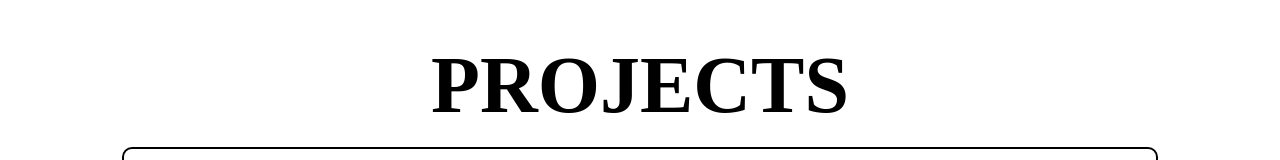
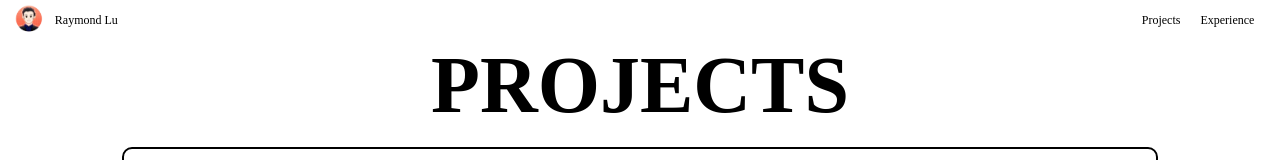
Before and after one commit to raylu15742cs/raylu15742cs.github.io, a React (Create React App) app in the folder portfolio/: page / in a window 1280 px wide. Shown: the top 160 px of the page. Built offline with nearby package versions, Linux system fonts and the light colour scheme; a web font is replaced by a local one.

Commit message:
add nav bar

```diff
--- a/portfolio/src/App.js
+++ b/portfolio/src/App.js
@@ -3,9 +3,11 @@ import Project from './Component/Project';
 import Resume from './Component/Resume';
 import "./app.css"
 import Footer from './Component/Footer';
+import Nav from './Component/Nav';
 function App() {
   return (
     <div className="App">
+      <Nav />
       <Project />
       <Footer />
     </div>
--- a/portfolio/src/Component/Nav.js
+++ b/portfolio/src/Component/Nav.js
@@ -0,0 +1,18 @@
+import profile from "./img/profile.png"
+
+function Nav() {
+    return (
+      <div className="Nav">
+        <div className="leftNav">
+          <img src={profile} alt="profile"></img>
+          <p>Raymond Lu</p>
+        </div>
+        <div className="rightNav">
+          <p>Projects</p>
+          <p>Experience</p>
+        </div>
+      </div>
+    );
+}
+
+export default Nav;
--- a/portfolio/src/app.css
+++ b/portfolio/src/app.css
@@ -16,8 +16,31 @@ h1 {
 .footer p {
     margin : 0;
 }
+/* Styling for Nav */
+.Nav {
+    display: flex;
+    padding:  0 1vw 0 1vw;
+    width: 97vw;
+    justify-content: space-between;
+    height: 5vh;
+}
+
+.leftNav , .rightNav {
+    display: flex;
+    font-size: 1.5vh;
+    align-items: center;
+}
+.leftNav {
+    gap: 10px;
+}
+.rightNav {
+    gap: 20px;
+}
+.leftNav img {
+    max-height: 4vh;
+}
 /* Styling for Project Page */
-img {
+.Project img {
     width: 57vw;
     border: 2px solid black;
 }
@@ -27,7 +50,6 @@ img {
 }
 
 .Project {
-    padding-top: 5vh;
     text-align: center;
     display: flex;
     flex-direction: column;
```
Also changed, not shown: portfolio/src/Component/img/profile.png (added).
